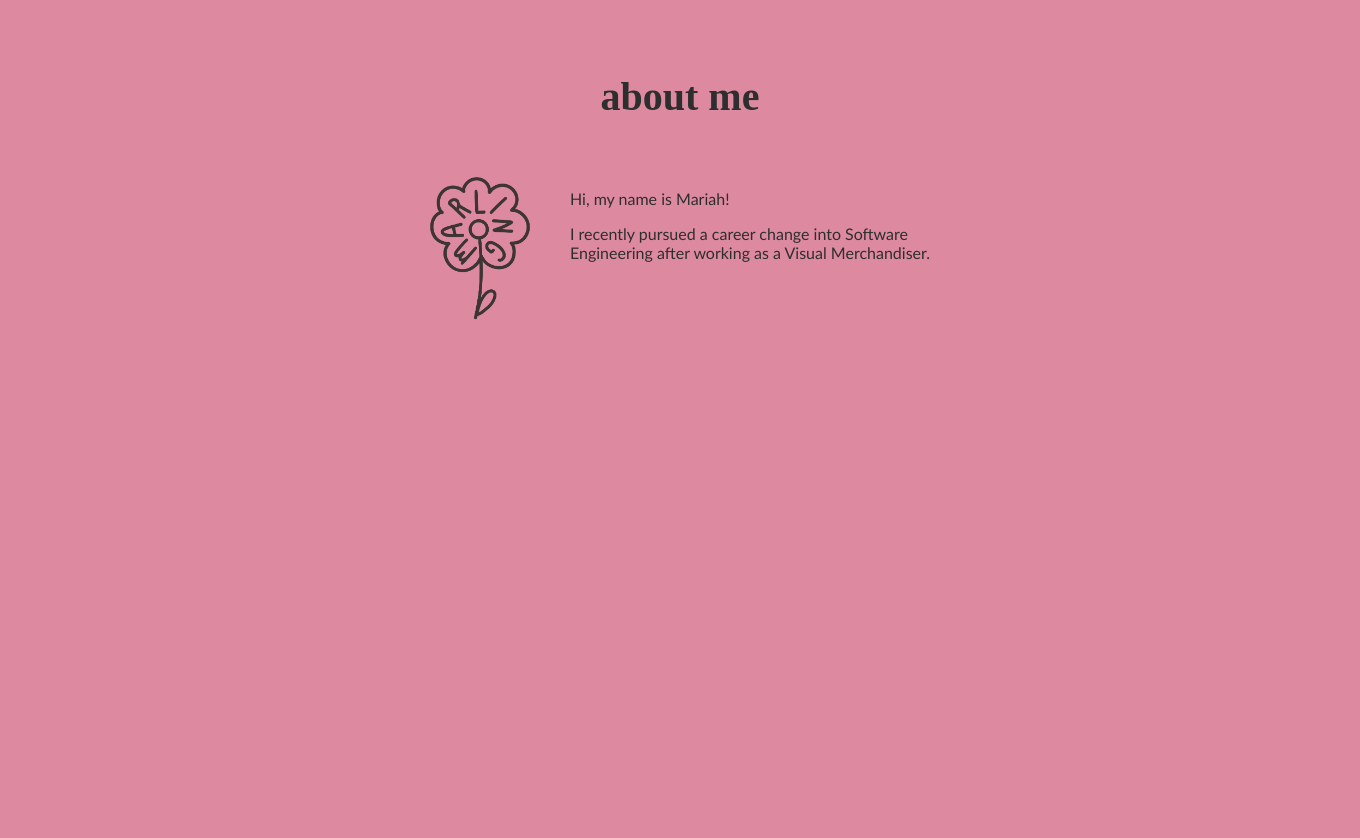
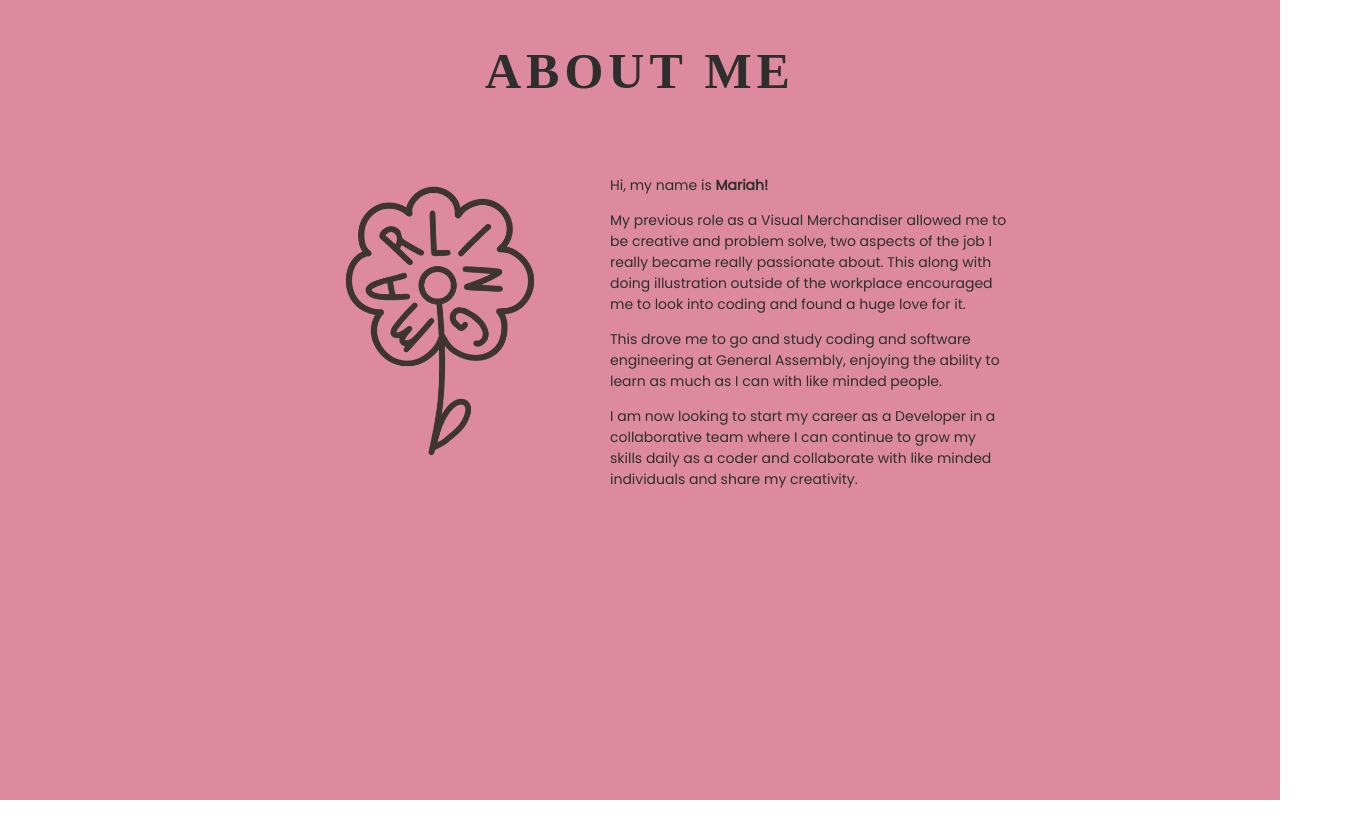
Before and after one commit to msgilling/Portfolio, a React (Create React App) app: page /about in a window 1280 px wide. Shown: the top 838 px of the page, 1360 px wide, since content can reach past the window. After the commit the page ends 800 px from the top, so only its background shows below. Built offline with nearby package versions, Linux system fonts and the light colour scheme; a web font is replaced by a local one.

Commit message:
about me page complete

```diff
--- a/public/index.html
+++ b/public/index.html
@@ -4,6 +4,7 @@
     <meta charset="utf-8" />
     <link rel="icon" href="%PUBLIC_URL%/favicon.ico" />
     <link href="http://fonts.cdnfonts.com/css/rockabye" rel="stylesheet">
+    <link href="https://fonts.googleapis.com/css2?family=Poppins:ital,wght@0,200;0,300;0,400;1,200;1,300&display=swap" rel="stylesheet">
     <meta name="viewport" content="width=device-width, initial-scale=1" />
     <meta name="theme-color" content="#000000" />
     <meta
--- a/src/components/About.js
+++ b/src/components/About.js
@@ -10,8 +10,10 @@ const About = () => {
         <div className="about-container">
           <img src={LOGO} alt="logo" className="logo"/>
         <div className="about-para">
-          <p>Hi, my name is Mariah!</p>
-          <p>I recently pursued a career change into Software Engineering after working as a Visual Merchandiser.</p>
+          <p>Hi, my name is <strong>Mariah!</strong></p>
+          <p>My previous role as a Visual Merchandiser allowed me to be creative and problem solve, two aspects of the job I really became really passionate about. This along with doing illustration outside of the workplace encouraged me to look into coding and found a huge love for it. </p>
+          <p>This drove me to go and study coding and software engineering at General Assembly, enjoying the ability to learn as much as I can with like minded people.</p>
+          <p>I am now looking to start my career as a Developer in a collaborative team where I can continue to grow my skills daily as a coder and collaborate with like minded individuals and share my creativity.</p>
         </div>
         </div>
       </div>
--- a/src/styles/about.scss
+++ b/src/styles/about.scss
@@ -1,28 +1,28 @@
 .about-section {
-  font-family: 'Trebuchet MS', 'Lucida Sans Unicode', 'Lucida Grande', 'Lucida Sans', Arial, sans-serif;
+  font-family: 'Poppins', Arial, sans-serif;
   background-color: #dd8aa0;
   height: 100vh;
   width: 100vw;
-  padding: 40px;
+  // padding: 40px;
   color: rgb(46, 46, 46);
   display: flex;
   flex-direction: column;
   align-items: center;
+  font-size: 14px;
 }
 
 .about-title {
   display: flex;
   justify-content: center;
   align-self: center;
-}
-.about-title {
   font-family: 'Rockabye', 'Times New Roman', Times, serif;
-  font-size: 40px;
-  text-transform: lowercase;
+  font-size: 50px;
+  text-transform: uppercase;
+  letter-spacing: 5px;
 }
 
 .logo {
-  width: 180px;
+  width: 340px;
 }
 
 .about-container {
--- a/src/styles/home.scss
+++ b/src/styles/home.scss
@@ -23,7 +23,7 @@
 }
 
 .splash-subtitle {
-  font-family: 'Trebuchet MS', 'Lucida Sans Unicode', 'Lucida Grande', 'Lucida Sans', Arial, sans-serif;
+  font-family: 'Poppins', 'Lucida Sans Unicode', 'Lucida Grande', 'Lucida Sans', Arial, sans-serif;
   font-size: 14px;
   margin-top: -1px;
   color: rgb(248, 248, 248);
@@ -34,7 +34,7 @@
   width: 140px;
   border-radius: 25px;
   border: 2px solid rgb(46, 46, 46);
-  font-family: 'Trebuchet MS', 'Lucida Sans Unicode', 'Lucida Grande', 'Lucida Sans', Arial, sans-serif;
+  font-family: 'Poppins', 'Lucida Sans Unicode', 'Lucida Grande', 'Lucida Sans', Arial, sans-serif;
   letter-spacing: 2px;
   text-transform: lowercase;
 }
```
